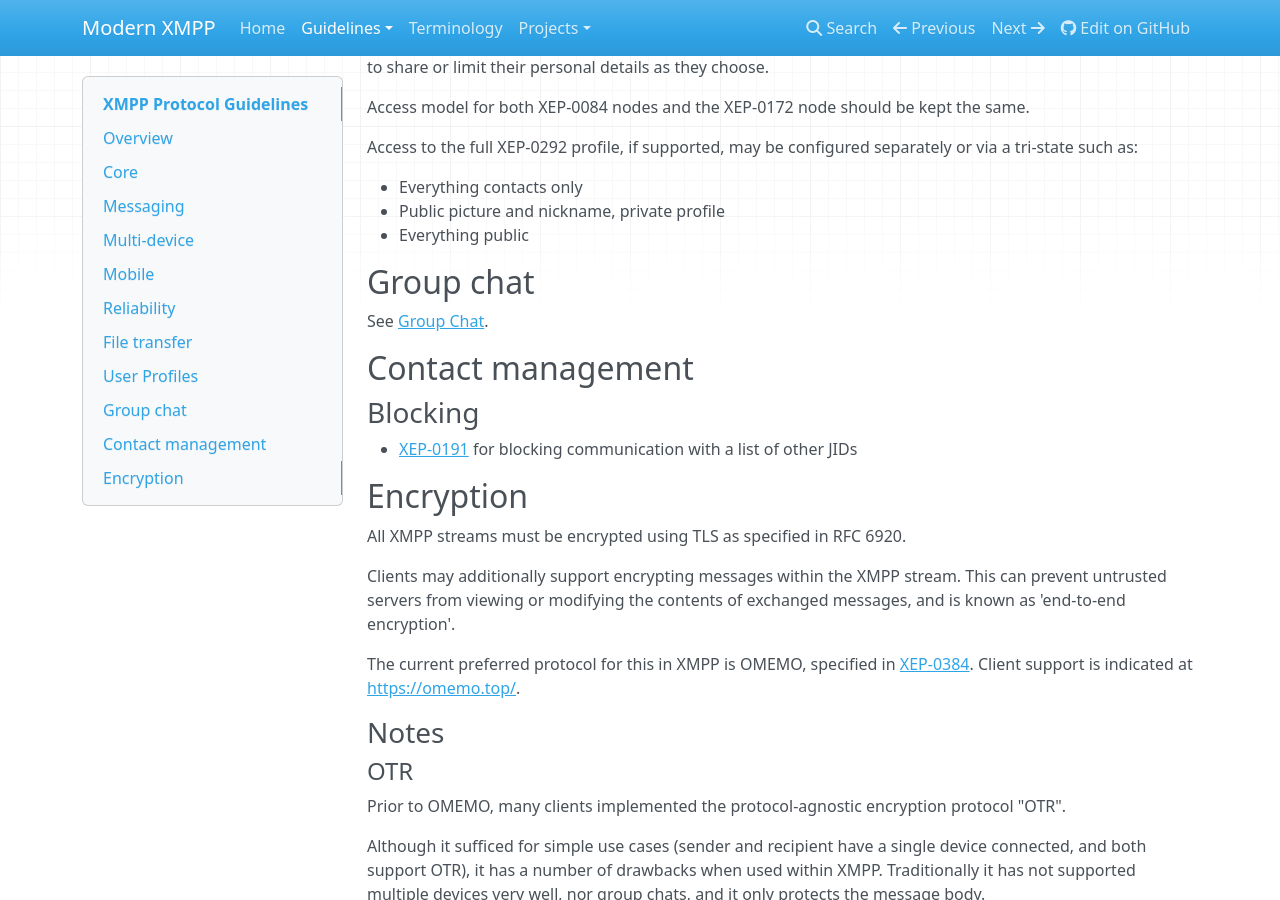
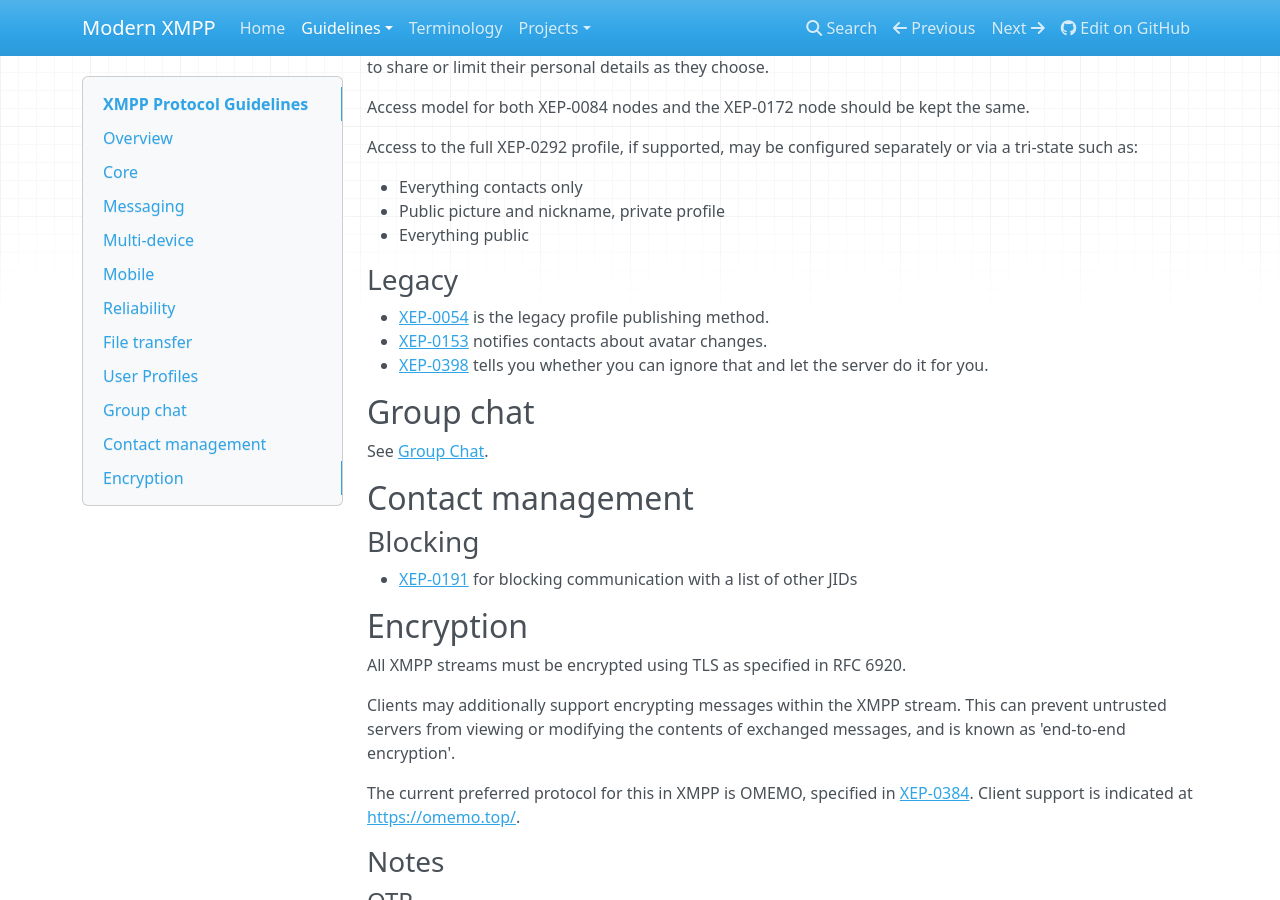
Before and after one commit to modernxmpp/modernxmpp, an MkDocs documentation site: the page built from docs/client/protocol.md, in a window 1280 px wide and 900 px high, scrolled down 6260 px. Built offline with MkDocs 1.6.1, drawn with Linux system fonts in a browser that asks for light colours; nearby versions of some CDN libraries.

Commit message:
protocol: Add section about legacy profiles

```diff
--- a/docs/client/protocol.md
+++ b/docs/client/protocol.md
@@ -298,6 +298,13 @@
 -   Public picture and nickname, private profile
 -   Everything public
 
+### Legacy
+
+-   [XEP-0054](https://xmpp.org/extensions/xep-0054.html) is the legacy profile publishing method.
+-   [XEP-0153](https://xmpp.org/extensions/xep-0153.html) notifies contacts about avatar changes.
+-   [XEP-0398](https://xmpp.org/extensions/xep-0398.html) tells you whether you can ignore that and
+    let the server do it for you.
+
 ## Group chat
 
 See [Group Chat](../groupchat/).
```
